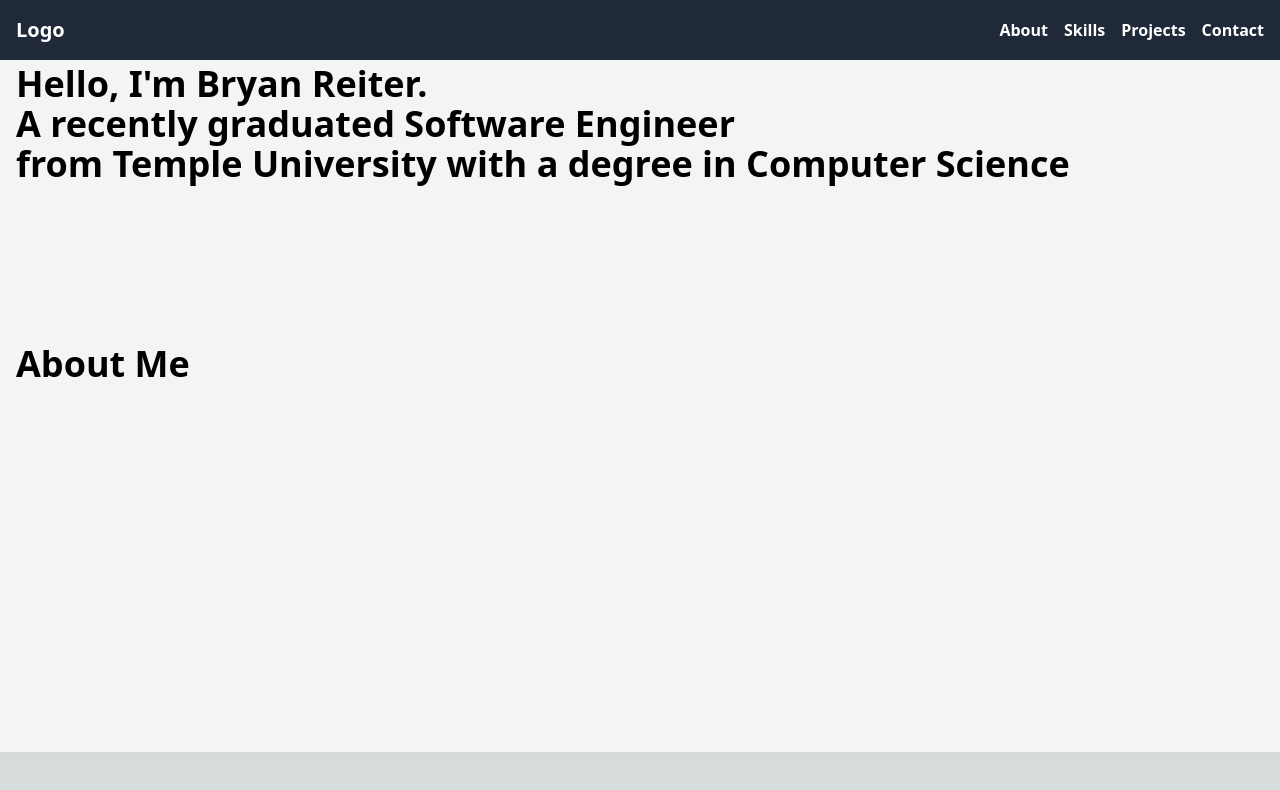
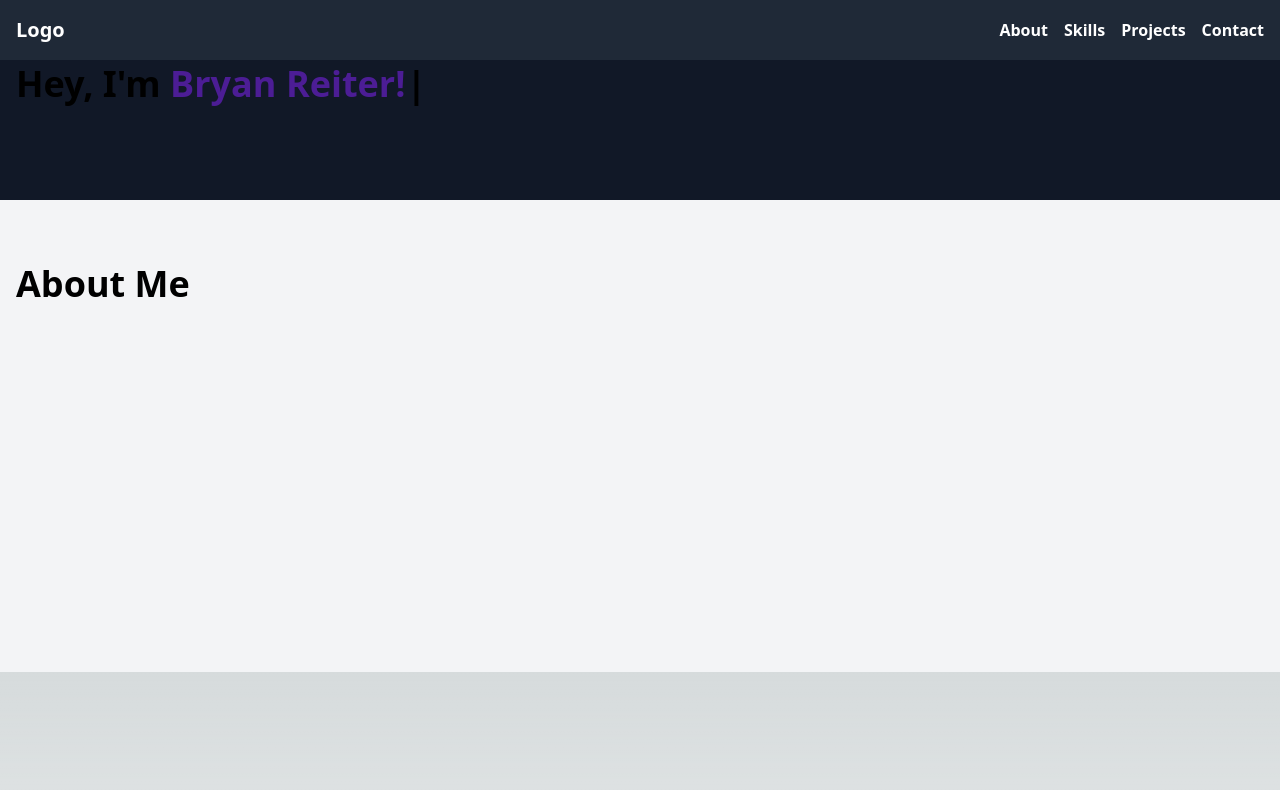
Before and after one commit to bryanreiter/personal-site, a Next.js app in the folder personal-site/: page / in a window 1280 px wide. Shown: the top 790 px of the page. Built offline with nearby package versions, Linux system fonts and the light colour scheme.

Commit message:
added typewriter effect

```diff
--- a/personal-site/src/components/Intro.js
+++ b/personal-site/src/components/Intro.js
@@ -1,11 +1,18 @@
+import Typewriter from "typewriter-effect";
+
 export default function Intro() {
   return (
-    <section id="intro" className="py-16 bg-gray-100">
-      <div className="container mx-auto px-4">
+    <section id="intro" className="py-16 bg-gray-900">
+      <div className="container mx-auto px-4 content-center">
         <h1 className="text-4xl font-bold mb-8">
-          Hello, I'm Bryan Reiter.
-          <br />A recently graduated Software Engineer <br />
-          from Temple University with a degree in Computer Science
+          <Typewriter
+            onInit={(typewriter) => {
+              typewriter
+                .typeString(`Hey, I'm <span style="color: #4c1d95;">Bryan Reiter!</span>`)
+                .callFunction(() => {})
+                .start();
+            }}
+          />
         </h1>
       </div>
     </section>
```
